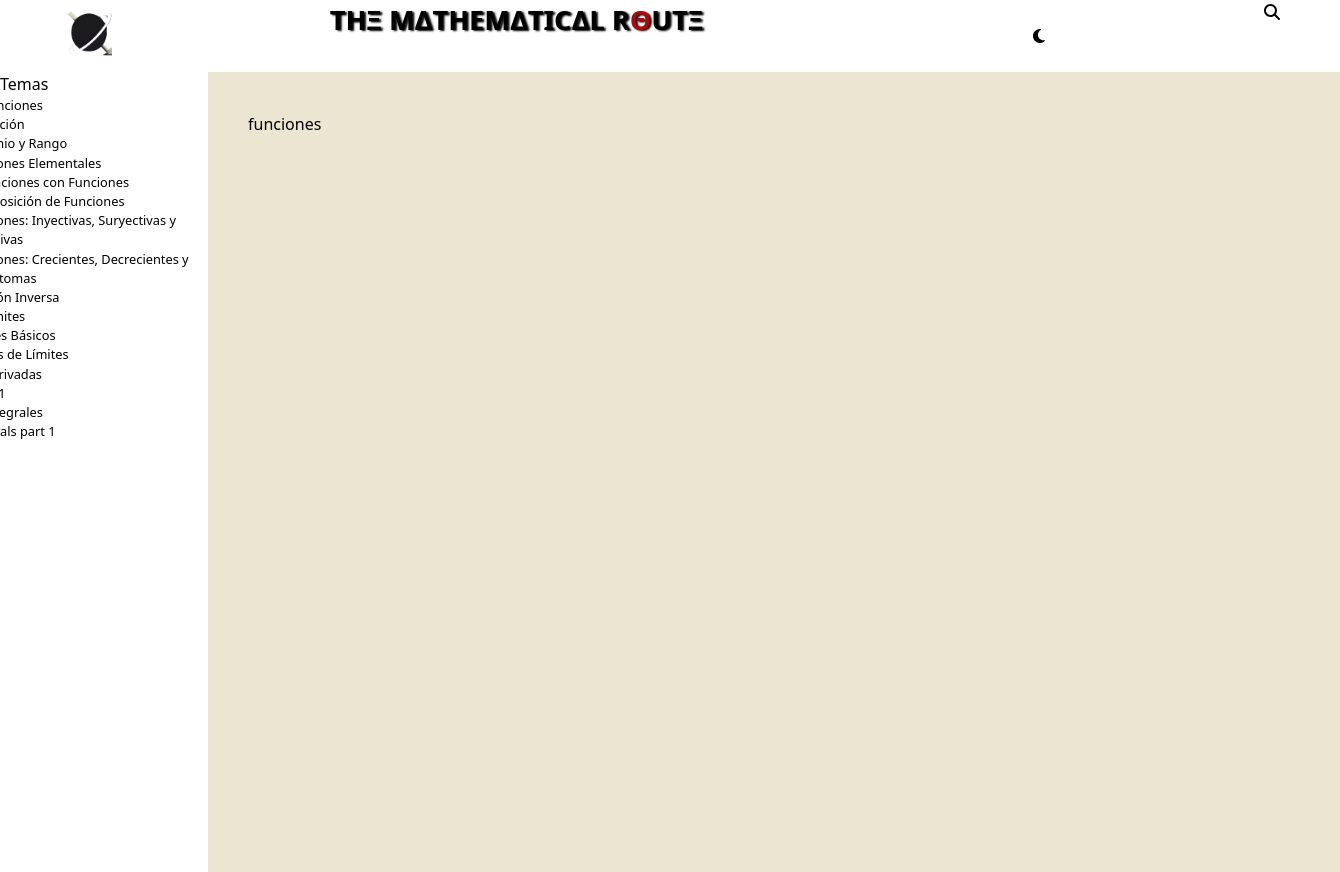
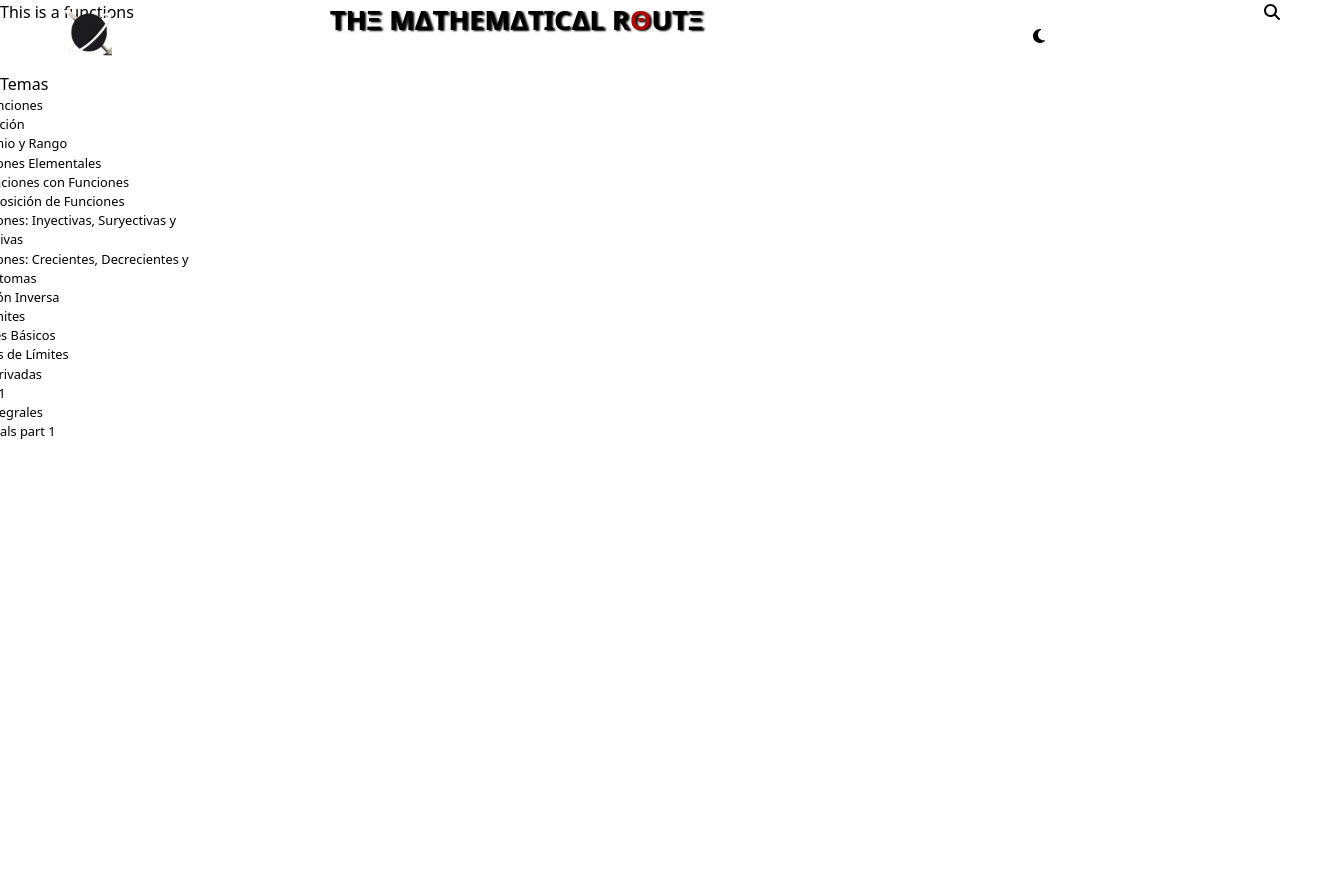
Before and after one commit to qwik-zgheib/MathematicalRoute, a React (Vite) app: page /functions in a window 1280 px wide. Shown: the whole page, 1340 px wide, since content can reach past the window. Built offline with nearby package versions, Linux system fonts and the light colour scheme; the HTML template or start-up script is replaced by a standard one.

Commit message:
implement Functions component

```diff
--- a/src/components/Funciones.jsx
+++ /dev/null
@@ -1,9 +0,0 @@
-import style from '../styles/Funciones.module.css'
-
-export function Funciones() {
-  return (
-    <div className={`${style.container} bg-[#ece5d1] dark:bg-[#2D2E40]`}>
-      <h1>funciones</h1>
-    </div>
-  )
-}
```
Also changed, not shown: src/components/Functions.jsx (+2 -15 lines), src/router/router.jsx (+5 -4 lines).
